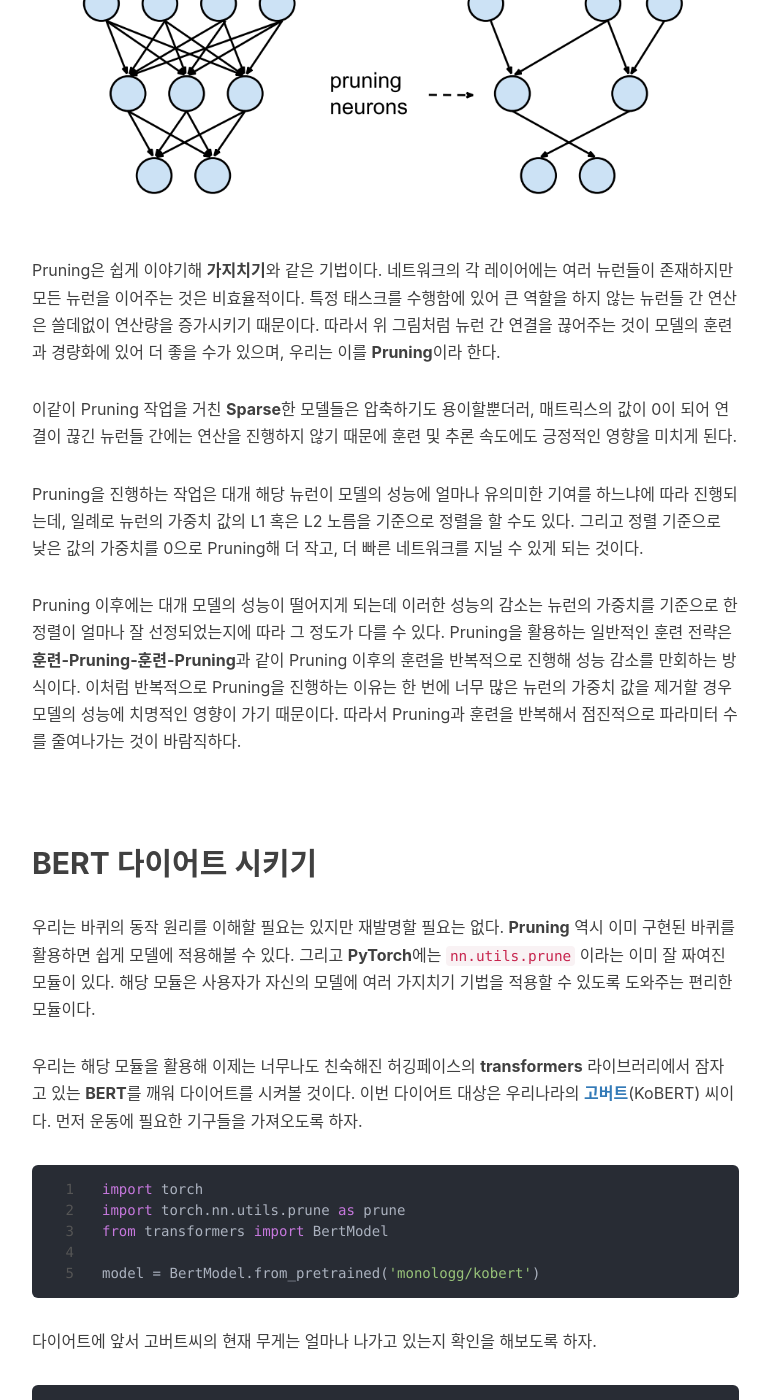
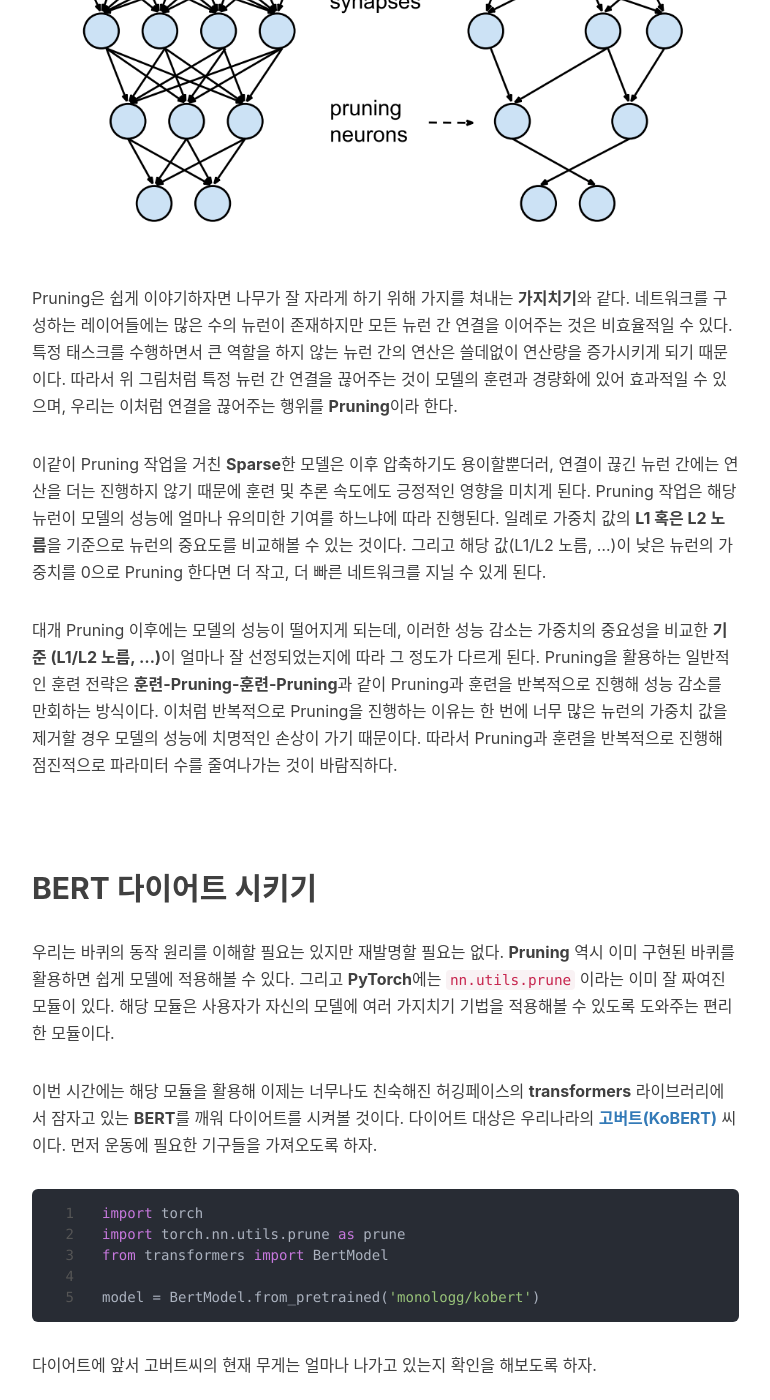
Before and after one commit to Huffon/huffon.github.io, a Jekyll site: the page built from _posts/2020-03-15-torch-pruning.md, in a window 1280 px wide and 1400 px high, scrolled down 1838 px. Shown: the whole window, without its empty margins (233-1003 px from the left). Built offline with Jekyll 4.4.1, drawn with Linux system fonts in a browser that asks for light colours; nearby versions of some CDN libraries; comment, search, counter and statistics services are not loaded; some of the changed text lies outside the part shown.

Commit message:
finish post

````diff
--- a/_posts/2020-03-15-torch-pruning.md
+++ b/_posts/2020-03-15-torch-pruning.md
@@ -15,9 +15,9 @@
 
 ![](/img/in-post/fatty.jpg)
 
-최근 다이어트를 하고 있다. 컴퓨터 공부를 시작한 무렵부터 살이 급속도로 찌고 있었는데, 그동안 너무 안일하게 스스로를 방치한 것 같다. 지금에서야 스스로를 자책하며 **간헐적 단식**을 지키고 있는데 나만 다이어트를 하는 것은 억울하다. **BERT** 가족들이 그렇게 다이어트를 하고 싶다던데 얘네들도 같이 체중 감량을 할 필요가 있다. ML계의 [양치승](https://namu.wiki/w/%EC%96%91%EC%B9%98%EC%8A%B9) 관장이 되어 **BERT**를 다이어트 시켜보자.
+최근 다이어트를 하고 있다. 컴퓨터 공부를 시작한 무렵부터 살이 급속도로 찌고 있었는데, 그동안 너무 안일하게 스스로를 방치한 것 같다. 이제와서야 스스로를 자책하며 **간헐적 단식**을 지키고 있는데 나만 다이어트를 하는 것은 조금 억울하다. 사람들이 말하길 **BERT** 가족들이 그렇게 다이어트를 할 필요가 있다던데 위 그림을 보니 이분들도 체중 감량을 할 필요가 있어 보이긴 한다. ML계의 [양치승](https://namu.wiki/w/%EC%96%91%EC%B9%98%EC%8A%B9) 관장이 되어 **BERT**를 다이어트 시켜보자.
 
-이 글을 읽고 있는 독자라면 2018년 [BERT](https://arxiv.org/abs/1810.04805)의 등장 이후 자연어 처리 분야에서 사용되는 모델의 사이즈가 점점 더 커지고 있다는 사실쯤은 알고 있을 것이다. 그리고 이처럼 큰 크기의 모델의 파라미터 수를 줄이는 방법에는 **Quantization**, **Knowledge Distlilation**, **Pruning** 등 다양한 기법이 존재한다. 이번 포스트에서는 **PyTorch** 공식 튜토리얼 중 [**Pruning Tutoiral**](https://pytorch.org/tutorials/intermediate/pruning_tutorial.html)을 참고해 Hugging face의 [**transformers**](https://github.com/huggingface/transformers) 라이브러리 내 BERT 모델을 다이어트 시키는 방법에 대해 다루고자 한다.
+이 글을 읽고 있는 독자라면 2018년 [BERT](https://arxiv.org/abs/1810.04805)의 등장 이후 자연어 처리 분야에서 새로이 나오는 모델의 사이즈가 점점 더 커지고 있다는 사실은 알고 있을 것이다. 그리고 이처럼 큰 크기의 모델의 파라미터 수를 줄이는 방법에는 **Quantization**, **Knowledge Distlillation**, **Pruning** 등이 있다. 이번 포스트에서는 **PyTorch** 공식 튜토리얼 중 [**Pruning Tutoiral**](https://pytorch.org/tutorials/intermediate/pruning_tutorial.html)을 참고해 Hugging face의 [**transformers**](https://github.com/huggingface/transformers) 라이브러리 내 BERT 모델을 다이어트 시키는 방법에 대해 다루어보고자 한다.
 
 <br/>
 
@@ -25,21 +25,19 @@
 
 ![](/img/in-post/pruning.png)
 
-Pruning은 쉽게 이야기해 **가지치기**와 같은 기법이다. 네트워크의 각 레이어에는 여러 뉴런들이 존재하지만 모든 뉴런을 이어주는 것은 비효율적이다. 특정 태스크를 수행함에 있어 큰 역할을 하지 않는 뉴런들 간 연산은 쓸데없이 연산량을 증가시키기 때문이다. 따라서 위 그림처럼 뉴런 간 연결을 끊어주는 것이 모델의 훈련과 경량화에 있어 더 좋을 수가 있으며, 우리는 이를 **Pruning**이라 한다.
+Pruning은 쉽게 이야기하자면 나무가 잘 자라게 하기 위해 가지를 쳐내는 **가지치기**와 같다. 네트워크를 구성하는 레이어들에는 많은 수의 뉴런이 존재하지만 모든 뉴런 간 연결을 이어주는 것은 비효율적일 수 있다. 특정 태스크를 수행하면서 큰 역할을 하지 않는 뉴런 간의 연산은 쓸데없이 연산량을 증가시키게 되기 때문이다. 따라서 위 그림처럼 특정 뉴런 간 연결을 끊어주는 것이 모델의 훈련과 경량화에 있어 효과적일 수 있으며, 우리는 이처럼 연결을 끊어주는 행위를 **Pruning**이라 한다.
 
-이같이 Pruning 작업을 거친 **Sparse**한 모델들은 압축하기도 용이할뿐더러, 매트릭스의 값이 0이 되어 연결이 끊긴 뉴런들 간에는 연산을 진행하지 않기 때문에 훈련 및 추론 속도에도 긍정적인 영향을 미치게 된다.
+이같이 Pruning 작업을 거친 **Sparse**한 모델은 이후 압축하기도 용이할뿐더러, 연결이 끊긴 뉴런 간에는 연산을 더는 진행하지 않기 때문에 훈련 및 추론 속도에도 긍정적인 영향을 미치게 된다. Pruning 작업은 해당 뉴런이 모델의 성능에 얼마나 유의미한 기여를 하느냐에 따라 진행된다. 일례로 가중치 값의 **L1 혹은 L2 노름**을 기준으로 뉴런의 중요도를 비교해볼 수 있는 것이다. 그리고 해당 값(L1/L2 노름, ...)이 낮은 뉴런의 가중치를 0으로 Pruning 한다면 더 작고, 더 빠른 네트워크를 지닐 수 있게 된다.
 
-Pruning을 진행하는 작업은 대개 해당 뉴런이 모델의 성능에 얼마나 유의미한 기여를 하느냐에 따라 진행되는데, 일례로 뉴런의 가중치 값의 L1 혹은 L2 노름을 기준으로 정렬을 할 수도 있다. 그리고 정렬 기준으로 낮은 값의 가중치를 0으로 Pruning해 더 작고, 더 빠른 네트워크를 지닐 수 있게 되는 것이다.
-
-Pruning 이후에는 대개 모델의 성능이 떨어지게 되는데 이러한 성능의 감소는 뉴런의 가중치를 기준으로 한 정렬이 얼마나 잘 선정되었는지에 따라 그 정도가 다를 수 있다. Pruning을 활용하는 일반적인 훈련 전략은 **훈련-Pruning-훈련-Pruning**과 같이 Pruning 이후의 훈련을 반복적으로 진행해 성능 감소를 만회하는 방식이다. 이처럼 반복적으로 Pruning을 진행하는 이유는 한 번에 너무 많은 뉴런의 가중치 값을 제거할 경우 모델의 성능에 치명적인 영향이 가기 때문이다. 따라서 Pruning과 훈련을 반복해서 점진적으로 파라미터 수를 줄여나가는 것이 바람직하다.
+대개 Pruning 이후에는 모델의 성능이 떨어지게 되는데, 이러한 성능 감소는 가중치의 중요성을 비교한 **기준 (L1/L2 노름, ...)**이 얼마나 잘 선정되었는지에 따라 그 정도가 다르게 된다. Pruning을 활용하는 일반적인 훈련 전략은 **훈련-Pruning-훈련-Pruning**과 같이 Pruning과 훈련을 반복적으로 진행해 성능 감소를 만회하는 방식이다. 이처럼 반복적으로 Pruning을 진행하는 이유는 한 번에 너무 많은 뉴런의 가중치 값을 제거할 경우 모델의 성능에 치명적인 손상이 가기 때문이다. 따라서 Pruning과 훈련을 반복적으로 진행해 점진적으로 파라미터 수를 줄여나가는 것이 바람직하다.
 
 <br/>
 
 ## BERT 다이어트 시키기
 
-우리는 바퀴의 동작 원리를 이해할 필요는 있지만 재발명할 필요는 없다. **Pruning** 역시 이미 구현된 바퀴를 활용하면 쉽게 모델에 적용해볼 수 있다. 그리고 **PyTorch**에는 `nn.utils.prune` 이라는 이미 잘 짜여진 모듈이 있다. 해당 모듈은 사용자가 자신의 모델에 여러 가지치기 기법을 적용할 수 있도록 도와주는 편리한 모듈이다.
+우리는 바퀴의 동작 원리를 이해할 필요는 있지만 재발명할 필요는 없다. **Pruning** 역시 이미 구현된 바퀴를 활용하면 쉽게 모델에 적용해볼 수 있다. 그리고 **PyTorch**에는 `nn.utils.prune` 이라는 이미 잘 짜여진 모듈이 있다. 해당 모듈은 사용자가 자신의 모델에 여러 가지치기 기법을 적용해볼 수 있도록 도와주는 편리한 모듈이다.
 
-우리는 해당 모듈을 활용해 이제는 너무나도 친숙해진 허깅페이스의 **transformers** 라이브러리에서 잠자고 있는 **BERT**를 깨워 다이어트를 시켜볼 것이다. 이번 다이어트 대상은 우리나라의 [**고버트**](https://github.com/SKTBrain/KoBERT)(KoBERT) 씨이다. 먼저 운동에 필요한 기구들을 가져오도록 하자.
+이번 시간에는 해당 모듈을 활용해 이제는 너무나도 친숙해진 허깅페이스의 **transformers** 라이브러리에서 잠자고 있는 **BERT**를 깨워 다이어트를 시켜볼 것이다. 다이어트 대상은 우리나라의 [**고버트(KoBERT)**](https://github.com/SKTBrain/KoBERT) 씨이다. 먼저 운동에 필요한 기구들을 가져오도록 하자.
 
 ```python
 import torch
@@ -53,10 +51,11 @@
 
 ```python
 sum(p.numel() for p in model.parameters() if p.requires_grad)
-92186880
+
+> 92186880
 ```
 
-92186880 그램... 92186 킬로그램... 92톤... 고버트씨는 현재 **92톤**이다. 예상은 했지만 생각보다 훨씬 더 심각한 상황이다. 그리고 이 중 안면의 **Self-Attention** 쪽에 오른 살이 가장 심각해보인다. 해당 부분을 먼저 집중 공략하도록 하자.
+92186880 그램... 92186 킬로그램... 92톤... 고버트씨는 현재 **92톤**이다. 예상은 했지만 생각보다 훨씬 더 심각한 상황이다. 그리고 이 중 안면의 **Self-Attention** 쪽에 오른 살이 가장 심각해 보인다. 해당 부분을 먼저 집중적으로 공략하도록 하자.
 
 ```python
 model.encoder.layer[0].attention.self
@@ -70,11 +69,13 @@
   )
 ```
 
+> BERT 인코더 내 여러 모듈들 중 Self-Attention 모듈을 선택한 모습
+
 ### Self-Attention Pruning: 안면 근육 다이어트
 
 #### 첫 번째 운동: Random Unstructured
 
-고버트 씨의 안면 **Self-Attention**은 `query`, `key`, `value`로 이루어져 있다. 먼저 다이어트가 어떤 효과를 가져올 수 있을지를 확인하기 위해 `key` 부위에 실험을 진행해보기로 했다. 처음으로 진행해 볼 실험 운동은 `key` 부위의 임의의 다이어트 효과를 가져다 줄 수 있는 `random_unstructured` 경락 마사지이다. 해당 마사지는 입력 값 (amount)의 퍼센티지 만큼 `key` 부위의 살을 빼주는 기법이다.
+고버트 씨의 안면 부위인 **Self-Attention**은 `query`, `key`, `value`로 이루어져 있다. 먼저 각종 운동 기법이 어떤 효과를 가져올 수 있는지를 확인하기 위해 `key` 부위에 실험을 진행해보기로 했다. 처음으로 진행해 볼 실험 운동은 `key` 내 임의의 부위에 다이어트 효과를 가져다줄 수 있는 `random_unstructured`이다. 해당 운동은 입력값(`amount`)의 퍼센티지만큼 `key` 부위의 살을 임의로 빼주는 기법이다.
 
 ```python
 module = model.encoder.layer[0].attention.self.key
@@ -101,7 +102,9 @@
           				   [1., 1., 1.,  ..., 1., 1., 1.]]))]
 ```
 
-`random_unstructured` 운동을 진행하기 앞서 원래의 무게 값인 `weight_orig`를 저장해두었다. 그리고 운동이 적용될 지점을 적은 `weight_mask`도 따로 기록하였다. 해당 기록에서 **0**으로 표시된 지점이 `random_unstructured` 운동을 통해 살이 빠지게 될 곳이다. 이제 실제로 고버트 씨의 `key` 부위에 운동 효과가 나타났는지를 확인해보자.
+> `weight_orig` 텐서에 `weight_mask`가 덧입혀져 Pruning이 적용된 새로운 weight 텐서가 모듈의 속성으로 저장되게 된다.
+
+실험 결과를 확인해보니 `random_unstructured` 운동을 진행하기 앞서 원래의 무게 값이었던 `weight_orig`가 생긴 것을 확인할 수 있었다. 그리고 해당 운동이 적용될 지점이 적힌 `weight_mask`도 따로 기록되었다. 해당 기록에서 **0**으로 표시된 지점이 `random_unstructured` 운동을 통해 살이 빠지게 될 곳이다. 이제 실제로 고버트 씨의 `key` 부위에 운동 효과가 나타나는지를 확인해보자.
 
 ```python
 print(module.weight)
@@ -116,11 +119,11 @@
           grad_fn=<MulBackward0>)
 ```
 
-놀랍게도 `weight_mask`에 기록된 지점에 정확히 운동 효과가 나타나기 시작했다. 그런데 해당 운동 기법에는 부작용이 있다. 원활한 신체 작용을 위해 `key` 부위에 꼭 남아있어야 할 지점의 살도 가차없이 빼버린다는 점이 그렇다. 따라서 `l1_unstructured`와 같이 특정 기준 ( _해당 경우에는 L1 노름_ )을 가지고 운동을 진행하는 것이 바람직하다.
+놀랍게도 `weight_mask`에 기록된 지점에 정확히 운동 효과가 나타나기 시작했다. 그런데 해당 운동 기법에는 부작용이 있다. 고버트 씨가 원활한 활동을 하기 위해 `key` 부위에 꼭 남아있어야 할 지점의 살도 예외 없이 빠질 수 있다는 점이 그렇다. 따라서 대개의 경우 `l1_unstructured`와 같이 특정 기준 ( _해당 경우에는 L1 노름_ )을 가지고 살을 빼는 운동을 진행하는 것이 바람직하다.
 
-#### 두 번째 운동: Ln Unstructured
+#### Pruning 중첩: 두 번째 운동, Ln Unstructured
 
-그러나 지금은 단순히 운동이 가져올 결과를 확인하는 실험 단계이다. 앞서 진행한 `random_unstructured`와 또 다른 운동을 병행한다면 어떤 결과가 나올지 한 번 더 확인해보도록 하자. 이번에 병행될 운동 `ln_structured`는 **Ln 노름**이라는 기준을 가지고 가장 중요하지 않은 부위의 **30%**를 제거하기 위한 운동이다. 이때 기준이 적용되는 축은 트레이너가 입력하는 `dim` 값을 통해 결정된다.
+이번에는 앞서 진행한 `random_unstructured`와 다른 운동을 함께 병행한다면 어떤 결과가 나올지 확인해보도록 하자. 이번에 병행될 운동 `ln_structured`는 **Ln 노름**이라는 기준을 가지고 가장 중요하지 않은 부위의 **30%**를 제거하기 위한 운동이다. 이때 **Ln 노름**의 기준이 적용되는 축은 트레이너가 입력하는 `dim` 값을 통해 결정된다.
 
 ```python
 prune.ln_structured(module, name='weight', amount=0.3, n=2, dim=1)
@@ -135,11 +138,15 @@
   				           [1., 0., 1.,  ..., 0., 0., 1.]])
 ```
 
-놀랍다. 앞서 하나의 운동을 적용했을 때보다 더 많은 지점에 운동 효과가 적용될 수 있음을 `weight_mask`를 통해 확인할 수 있다. 이때 고버트 씨가 한 병합 운동이 어떤 운동들의 조합으로 이루어졌는지를 기록해둘 필요가 있다. 그리고 이는 `PruningContainer`라는 운동 일지에 기록되게 된다.
+> 앞서 출력한 `weight_mask` 보다 Pruning이 적용되는 지점인 **0**이 더 많아진 것을 확인할 수 있다.
+
+놀랍다. 앞서 하나의 운동을 적용했을 때보다 더 많은 지점에 운동 효과가 적용되었음을 `weight_mask`를 통해 확인할 수 있다. 이처럼 여러 개의 운동을 병행할 경우, 어떤 운동의 조합으로 이루어진 결과인지를 기록해둘 필요가 있다. 그리고 이는 `PruningContainer`라는 운동 일지에 기록되게 된다.
 
 ### Permanent Pruning: 운동 체화하기
 
-아무리 좋은 트레이너와 함께 운동한들 본인의 생활 습관에 운동이 들어서지 않는 한, 건강한 몸을 지속적으로 유지하는 것은 불가능하다. 계속해서 이전의 몸으로 돌아오게 된다. 그러나 의지의 고버트 씨는 트레이너로부터 받은 운동을 모두 체득하였다. 이제 과거에 자신이 어땠는지(`weight_orig`), 어떤 부위에 자극이 가는 운동을 해야하는지(`weight_mask`)를 보지 않고도 몸으로 기억하게 되었다. 이러한 지침서를 모두 없애버린 후에도 고버트씨는 이제 영구적으로 건강한 `key`를 지니게 되었다!
+아무리 좋은 트레이너와 함께 운동한들 본인의 생활에 해당 운동 습관이 들어서지 않는 한, 건강한 몸을 지속해서 유지하는 것은 불가능하다. 그러나 의지의 고버트 씨는 트레이너로부터 받아온 운동을 모두 체득하였다. 이제 과거에 자신이 어땠는지(`weight_orig`), 어떤 부위에 자극이 가는 운동을 해야 하는지(`weight_mask`)를 참고하지 않고도 몸으로 모든 운동법을 기억할 수 있게 되었다. 즉, 이러한 지침서를 모두 없애버린 후에도 고버트씨는 영구적으로 건강한 `key`를 지니게 된 것이다!
+
+_P.S. `prune.remove` 메서드를 통해 파라미터를 영구적으로 Pruning 하지 않더라도, `weight_mask`를 활용해 매번 Pruning이 적용된다._
 
 ```python
 prune.remove(module, 'weight')
@@ -156,9 +163,15 @@
             requires_grad=True))]
 ```
 
-### Global Pruning: 전신 안면 다이어트 (?)
+> 이제 `weight_orig`는 사라지고 Pruning이 적용된 `weight` 값이 다시 모듈의 파라미터로 돌아오게 되었다.
 
-`key` 부위의 살만 뺀다고 해서 건강해지는 것이 아니기 때문에 고버트씨는 이제 전신 운동을 시도하려고 한다. 해당 방법 역시 마찬가지로 진행이 되어야 한다. 살을 뺄 부위를 파악하고, 해당 부위들을 감량하는데 공통적으로 사용할 운동 기법(`pruning_method`)를 정해야 한다. 그러나 이제 고버트 씨는 특정 부위를 20% 씩 감량하는 것이 아닌 전체적으로 건강한 몸을 유지하기 위해 운동을 할 전체 부위의 살 중 20%를 감량하는 방법을 택하기로 한다. 그리고 이처럼 전체적으로 건강해지기 위한 감량을 **Global Pruning**이라고 부르기로 한다.
+### Global Pruning: 안면 전체 다이어트 (?)
+
+`key` 부위의 살만 뺀다고 해서 건강해지는 것은 아니기 때문에 고버트씨는 이제 안면 전체에 적용되는 운동을 시도해보고자 한다. 이 역시 마찬가지로 진행된다. 살을 뺄 부위를 파악하고, 해당 부위들을 감량하는데 공통으로 사용할 운동 기법(`pruning_method`)를 정한다.
+
+그러나 이제 고버트 씨는 특정 부위를 **20%** 씩 감량하는 것이 아닌 전체적으로 건강한 안면을 유지하기 위해 운동을 적용할 전체 부위의 살 중 20%를 감량하는 방법을 택하게 된다. 그리고 이처럼 전체적으로 건강해지기 위한 감량을 **Global Pruning**이라고 부르기로 한다.
+
+_P.S. 국소적으로 모듈 내 가중치를 퍼센티지 혹은 정수 값만큼 가지치기하는 Local Pruning과 달리, Global Pruning은 해당 Pruning 작업에 포함된 모든 레이어들 간 연결에 있어 중요하지 않은 가중치를 제거하기 때문에 Pruning에 포함된 전체 모듈들의 가중치 중 20%가 가지치기되게 된다._
 
 ```python
 model = BertModel.from_pretrained('monologg/kobert')
@@ -178,14 +191,16 @@
 )
 ```
 
-의지의 한국인 고버트 씨는 자신이 감량하고자 한 **Self-Attention** 부위 중의 20%에 해당하는 4246733 그램... 총 4톤의 감량에 성공하였다. 비록 이번에는 안면인 Self-Attention 감량에만 성공하였지만, 그의 의지라면 `embeddings`, `pooler` 등의 다른 부위들도 감량하기에 충분할 것이다. 아니면 **Pruning** 말고 새로운 운동을 찾아 나설수도 있고 말이다.
+> 모델 내에서 가중치의 영향력을 보던 Local Pruning과 달리 Global Pruing은 가중치들 간의 영향력을 토대로 가지치기가 수행된다.
 
-그의 보다 상세한 다이어트 일지가 궁금하다면 담당 트레이너가 직접 기록한 [**일지**](https://github.com/Huffon/nlp-various-tutorials/blob/master/pruning-bert.ipynb)를 찾아보는게 좋을 것이다. 아마 더 자세한 정보를 알게 될 수도?
+의지의 한국인 고버트 씨는 자신이 감량하고자 한 전체 **Self-Attention** 부위 중의 **20%**에 해당하는 4246733 그램... 총 **4톤**의 감량에 성공하였다. 비록 이번에는 안면인 **Self-Attention** 감량에만 성공하였지만, 그의 의지라면 `embeddings`, `pooler` 등의 다른 부위들도 감량하기에 충분할 것이다. 아니면 **Pruning** 말고 **Quantization**, **KD** 등 새로운 운동을 찾아 나설 수도 있고 말이다.
+
+그의 더욱 상세한 다이어트 일지가 궁금하다면 담당 트레이너가 직접 기록한 [**일지**](https://github.com/Huffon/nlp-various-tutorials/blob/master/pruning-bert.ipynb)를 찾아보는 게 좋을 것이다. 아마 더 자세한 정보를 알게 될 수도?
 
 <br/>
 
 ## 참고
-- [Pruning Tutorial](https://pytorch.org/tutorials/intermediate/pruning_tutorial.html)
+- [PyTorch Pruning Tutorial](https://pytorch.org/tutorials/intermediate/pruning_tutorial.html)
 - [Pruning Deep Neural Networks](https://towardsdatascience.com/pruning-deep-neural-network-56cae1ec5505)
 - [transformers](https://github.com/huggingface/transformers)
 - [kobert-transformers](https://pypi.org/project/kobert-transformers/)
````
